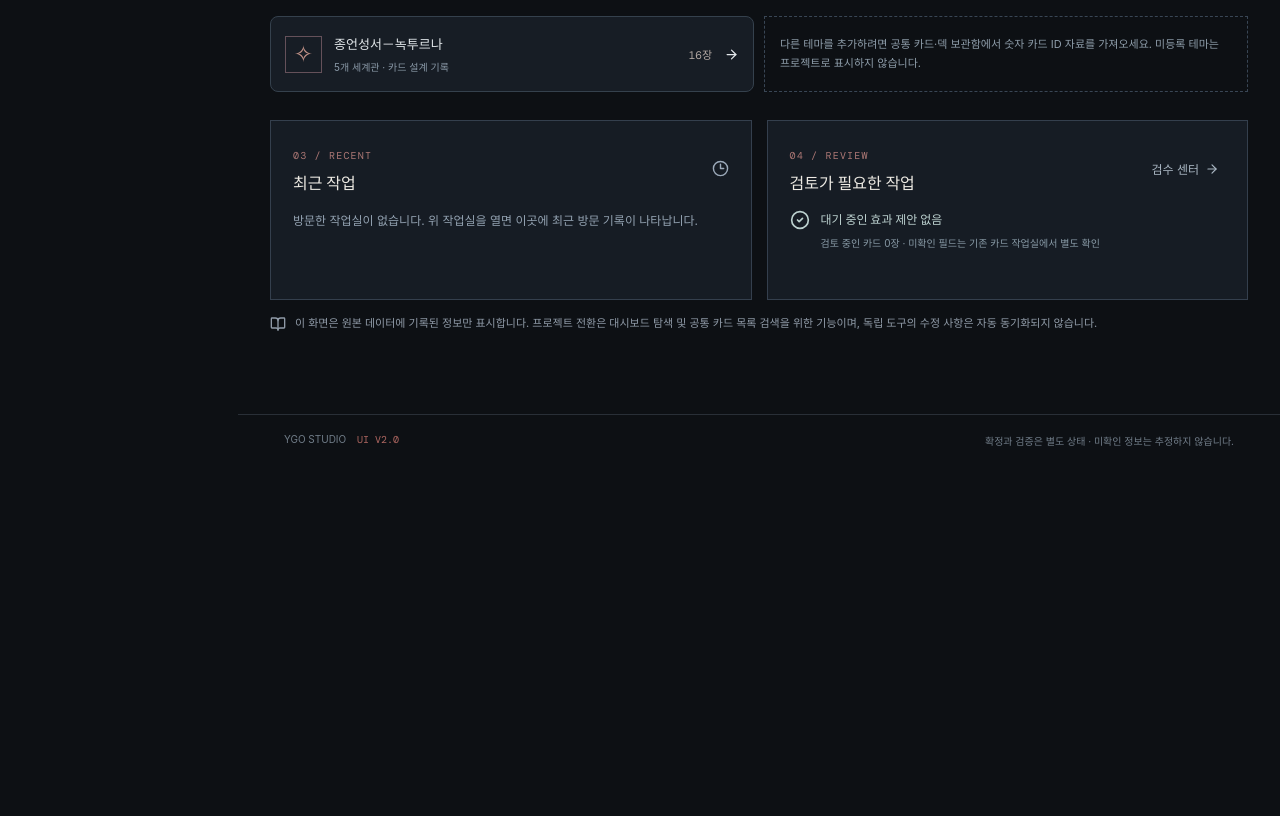
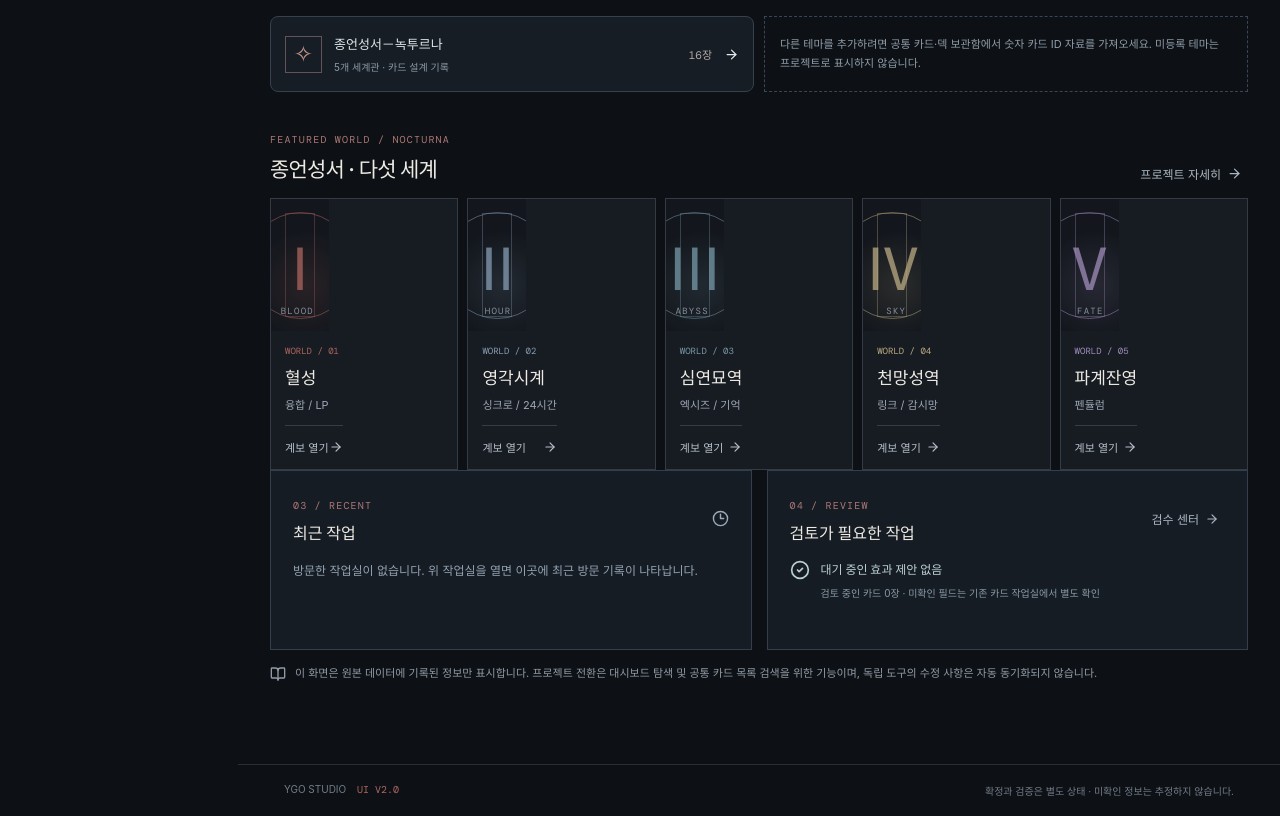
Before and after one commit to bduidohd937-beep/ygocardganri, a React (Vite) app: page / in a window 1280 px wide. Shown: the part 892-1708 px from the top of the page. Before the commit the page ends 1358 px from the top, so only its background shows below. Built offline with nearby package versions, Linux system fonts and the light colour scheme.

Commit message:
fix(ui-v2): preserve five original Nocturna realm tiles and legacy access paths on global home

```diff
--- a/src/StudioHome.tsx
+++ b/src/StudioHome.tsx
@@ -4,6 +4,7 @@ import {
   ShieldCheck, Swords
 } from 'lucide-react';
 import type { Card, StudioData } from './data';
+import type { CSSProperties } from 'react';
 import './studio-v2-home.css';
 import type { SharedCatalog } from './sharedCatalog';
 import type { ProjectOption, StudioScope } from './studioV2Model';
@@ -74,6 +75,13 @@ export default function StudioHome({
       </button>)}
       {projects.length===2&&<div className="v2-project-note">다른 테마를 추가하려면 공통 카드·덱 보관함에서 숫자 카드 ID 자료를 가져오세요. 미등록 테마는 프로젝트로 표시하지 않습니다.</div>}
     </div>
+    {isGeneral&&<section className="v2-realm-section">
+      <div className="v2-section-heading"><div><span>FEATURED WORLD / NOCTURNA</span><h2>종언성서 · 다섯 세계</h2></div><button className="v2-text-link" onClick={()=>onScopeChange('nocturna')}>프로젝트 자세히 <ArrowRight size={15}/></button></div>
+      <div className="realm-grid">{data.worlds.map((w,i)=><button className="realm-tile" key={w.id} style={{'--realm':w.accent} as CSSProperties} onClick={()=>onOpenWorld(w.id)}>
+        <div className="realm-art"><span className="realm-monogram">{['Ⅰ','Ⅱ','Ⅲ','Ⅳ','Ⅴ'][i]??'✧'}</span><span className="realm-engrave">{w.shortLabel}</span></div>
+        <div className="realm-detail"><span>WORLD / {String(i+1).padStart(2,'0')}</span><strong>{w.name}</strong><small>{w.mechanism}</small><span className="realm-footer">계보 열기 <ArrowRight size={14}/></span></div>
+      </button>)}</div>
+    </section>}
     {!isGeneral&&<section className="v2-scope-detail">
       <div className="v2-panel-head"><div><span>SELECTED PROJECT</span><h3>{selected.name} · 확인된 자료</h3></div><button onClick={()=>onNavigate(isNocturna?'themes':'shared')}>자세히 보기 <ArrowRight size={15}/></button></div>
       {isNocturna?<div className="v2-world-links">{data.worlds.map((w,i)=><button onClick={()=>onOpenWorld(w.id)} key={w.id}><span>0{i+1}</span><strong>{w.name}</strong><small>{w.mechanism}</small><ArrowRight size={14}/></button>)}</div>:
```
